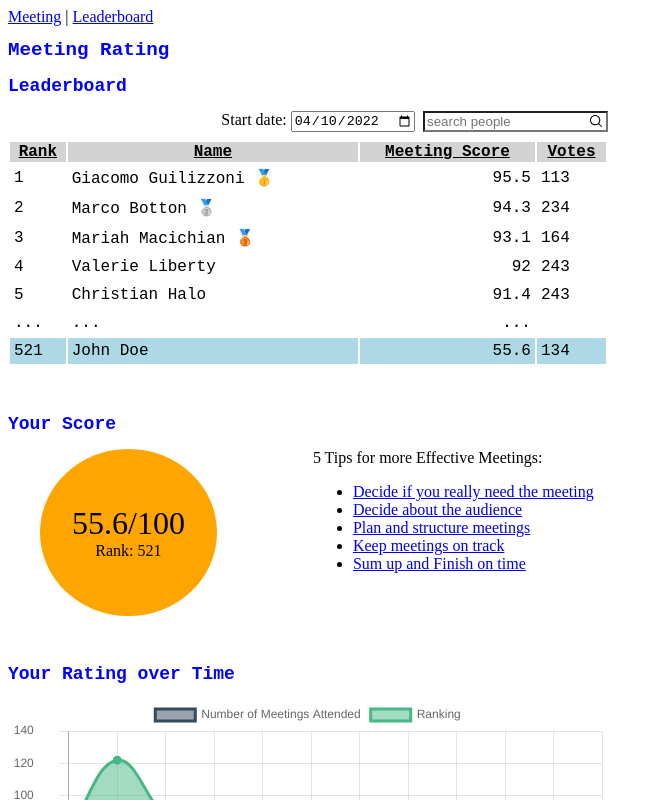
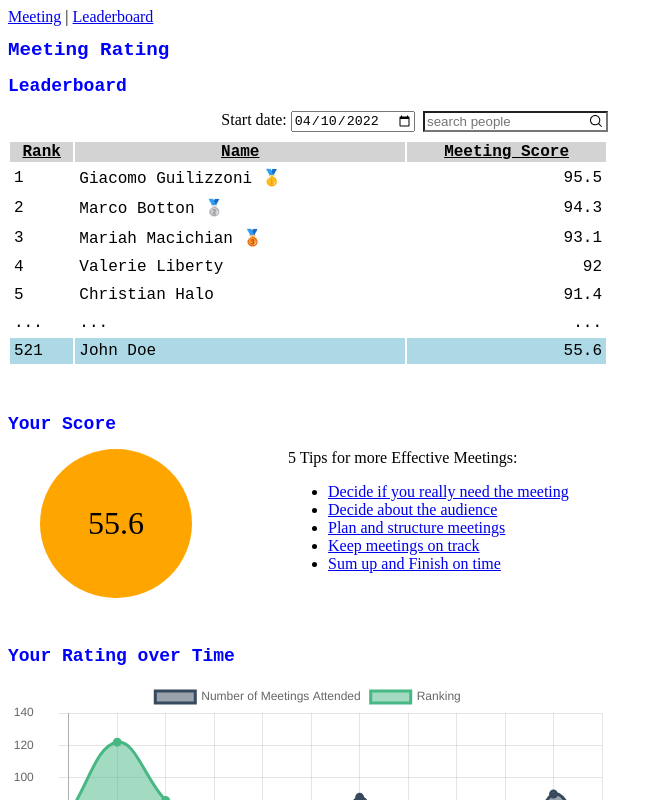
Before and after one commit to johnbarry/meetmon, a Vue app: page /dashboard in a window 1280 px wide. Shown: the top 800 px of the page, without its empty margins (0-663 px from the left). Built offline with nearby package versions, Linux system fonts and the light colour scheme.

Commit message:
simplified views

```diff
--- a/src/features/dashboard/components/LeaderboardTable.vue
+++ b/src/features/dashboard/components/LeaderboardTable.vue
@@ -84,7 +84,7 @@ export default {
           <th>Rank</th>
           <th>Name</th>
           <th>Meeting Score</th>
-          <th>Votes</th>
+          <!-- <th>Votes</th> -->
         </tr>
       </thead>
       <tbody>
@@ -97,7 +97,7 @@ export default {
             <span v-if="item.rank === 3">🥉</span>
           </td>
           <td class="cell-score">{{ item.score }}</td>
-          <td>{{ item.voteCount }}</td>
+          <!-- <td>{{ item.voteCount }}</td> -->
         </tr>
       </tbody>
     </table>
--- a/src/features/dashboard/components/PersonalScore.vue
+++ b/src/features/dashboard/components/PersonalScore.vue
@@ -14,7 +14,7 @@ export default {
   <div class="container">
     <div>
       <div class="score-circle">
-        {{score}}/100<span>Rank: {{rank}}</span>
+        {{score}}
       </div>
     </div>
     <div class="tips">
@@ -40,7 +40,7 @@ export default {
   font-size: 2rem;
   border-radius: 50%;
   background-color: orange;
-  padding: 3.5rem 2rem;
+  padding: 3.5rem 3rem;
   width: fit-content;
   text-align: center;
 }
```
